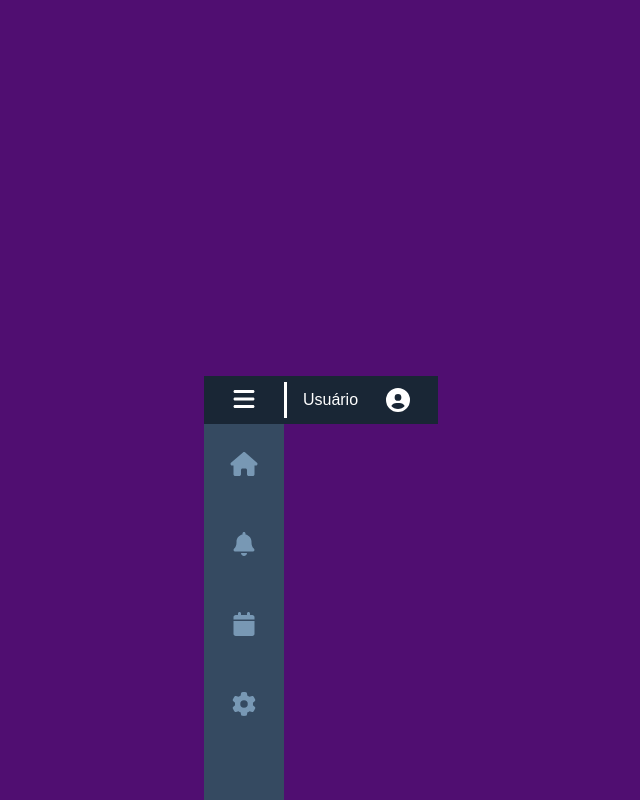
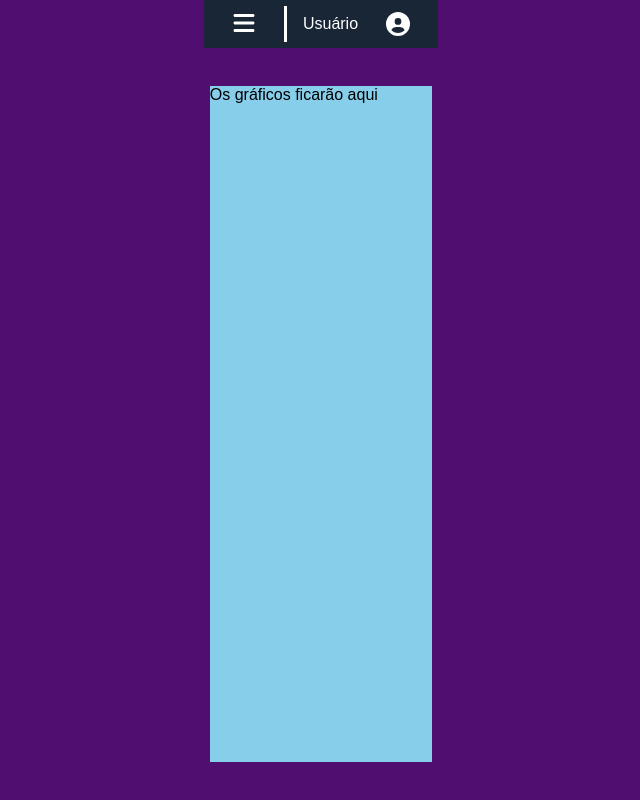
Before and after one commit to AndreHVentura/Cloud.io, a React (Create React App) app in the folder front/: page /home in a window 1280 px wide. Shown: the whole page, without its empty margins (319-959 px from the left). Built offline with nearby package versions, Linux system fonts and the light colour scheme.

Commit message:
Homepage pronta

```diff
--- a/front/src/pages/Home.tsx
+++ b/front/src/pages/Home.tsx
@@ -1,157 +1,23 @@
-import styled from "styled-components";
-import { NavLink } from "react-router-dom";
+import { useState } from "react";
+import NavBar from "../components/Navbar";
+import Topbar from "../components/Topbar";
+import MainContent from "../components/Maincontent";
 
 export default function Home() {
+  const [isActive, setIsActive] = useState<string>("close");
+  const toggle = () => {
+    if(isActive === "close") {
+      setIsActive("open")
+    } else {
+      setIsActive("close")
+    }
+  }
+
   return (
     <>
-      <NavBar />
-      <Topbar />
+      <NavBar state={isActive}/>
+      <Topbar helper={toggle}/>
+      <MainContent />
     </>
   );
 };
-
-function NavBar() {
-    return (
-      <Nav>
-        <Ul>
-
-          <li>
-            <NavLink to="/">
-              <svg xmlns="http://www.w3.org/2000/svg" viewBox="0 0 576 512"><path fill="#74C0FC" d="M575.8 255.5c0 18-15 32.1-32 32.1l-32 0 .7 160.2c0 2.7-.2 5.4-.5 8.1l0 16.2c0 22.1-17.9 40-40 40l-16 0c-1.1 0-2.2 0-3.3-.1c-1.4 .1-2.8 .1-4.2 .1L416 512l-24 0c-22.1 0-40-17.9-40-40l0-24 0-64c0-17.7-14.3-32-32-32l-64 0c-17.7 0-32 14.3-32 32l0 64 0 24c0 22.1-17.9 40-40 40l-24 0-31.9 0c-1.5 0-3-.1-4.5-.2c-1.2 .1-2.4 .2-3.6 .2l-16 0c-22.1 0-40-17.9-40-40l0-112c0-.9 0-1.9 .1-2.8l0-69.7-32 0c-18 0-32-14-32-32.1c0-9 3-17 10-24L266.4 8c7-7 15-8 22-8s15 2 21 7L564.8 231.5c8 7 12 15 11 24z"/></svg>
-              <span>Início</span>
-            </NavLink>
-          </li>
-          <li>
-            <NavLink to="/">
-              <svg xmlns="http://www.w3.org/2000/svg" viewBox="0 0 448 512"><path fill="#74C0FC" d="M224 0c-17.7 0-32 14.3-32 32l0 19.2C119 66 64 130.6 64 208l0 18.8c0 47-17.3 92.4-48.5 127.6l-7.4 8.3c-8.4 9.4-10.4 22.9-5.3 34.4S19.4 416 32 416l384 0c12.6 0 24-7.4 29.2-18.9s3.1-25-5.3-34.4l-7.4-8.3C401.3 319.2 384 273.9 384 226.8l0-18.8c0-77.4-55-142-128-156.8L256 32c0-17.7-14.3-32-32-32zm45.3 493.3c12-12 18.7-28.3 18.7-45.3l-64 0-64 0c0 17 6.7 33.3 18.7 45.3s28.3 18.7 45.3 18.7s33.3-6.7 45.3-18.7z"/></svg>
-              <span>Alertas</span>
-            </NavLink>
-          </li>
-          <li>
-            <NavLink to="/">
-              <svg xmlns="http://www.w3.org/2000/svg" viewBox="0 0 448 512"><path fill="#74C0FC" d="M96 32l0 32L48 64C21.5 64 0 85.5 0 112l0 48 448 0 0-48c0-26.5-21.5-48-48-48l-48 0 0-32c0-17.7-14.3-32-32-32s-32 14.3-32 32l0 32L160 64l0-32c0-17.7-14.3-32-32-32S96 14.3 96 32zM448 192L0 192 0 464c0 26.5 21.5 48 48 48l352 0c26.5 0 48-21.5 48-48l0-272z"/></svg>
-              <span>Histórico</span>
-            </NavLink>
-          </li>
-          <li>
-            <NavLink to="/">
-              <svg xmlns="http://www.w3.org/2000/svg" viewBox="0 0 512 512"><path fill="#74C0FC" d="M495.9 166.6c3.2 8.7 .5 18.4-6.4 24.6l-43.3 39.4c1.1 8.3 1.7 16.8 1.7 25.4s-.6 17.1-1.7 25.4l43.3 39.4c6.9 6.2 9.6 15.9 6.4 24.6c-4.4 11.9-9.7 23.3-15.8 34.3l-4.7 8.1c-6.6 11-14 21.4-22.1 31.2c-5.9 7.2-15.7 9.6-24.5 6.8l-55.7-17.7c-13.4 10.3-28.2 18.9-44 25.4l-12.5 57.1c-2 9.1-9 16.3-18.2 17.8c-13.8 2.3-28 3.5-42.5 3.5s-28.7-1.2-42.5-3.5c-9.2-1.5-16.2-8.7-18.2-17.8l-12.5-57.1c-15.8-6.5-30.6-15.1-44-25.4L83.1 425.9c-8.8 2.8-18.6 .3-24.5-6.8c-8.1-9.8-15.5-20.2-22.1-31.2l-4.7-8.1c-6.1-11-11.4-22.4-15.8-34.3c-3.2-8.7-.5-18.4 6.4-24.6l43.3-39.4C64.6 273.1 64 264.6 64 256s.6-17.1 1.7-25.4L22.4 191.2c-6.9-6.2-9.6-15.9-6.4-24.6c4.4-11.9 9.7-23.3 15.8-34.3l4.7-8.1c6.6-11 14-21.4 22.1-31.2c5.9-7.2 15.7-9.6 24.5-6.8l55.7 17.7c13.4-10.3 28.2-18.9 44-25.4l12.5-57.1c2-9.1 9-16.3 18.2-17.8C227.3 1.2 241.5 0 256 0s28.7 1.2 42.5 3.5c9.2 1.5 16.2 8.7 18.2 17.8l12.5 57.1c15.8 6.5 30.6 15.1 44 25.4l55.7-17.7c8.8-2.8 18.6-.3 24.5 6.8c8.1 9.8 15.5 20.2 22.1 31.2l4.7 8.1c6.1 11 11.4 22.4 15.8 34.3zM256 336a80 80 0 1 0 0-160 80 80 0 1 0 0 160z"/></svg>
-              <span>Configurações</span>
-            </NavLink>
-          </li>
-
-        </Ul>
-      </Nav>
-    );
-}
-
-const Nav = styled.nav`
-  width: 5rem;
-  margin-top: 3rem;
-  height: 100vh;
-  position: fixed;
-  background-color: rgb(53,74,97);
-  transition: width 200ms ease;
-
-  &:hover {
-    width: 15rem;
-  }
-
-  &:hover span {
-    display: block;
-  }
-`;
-
-const Ul = styled.ul`
-  list-style: none;
-  padding: 0;
-  margin: 0;
-  display: flex;
-  flex-direction: column;
-  align-items: center;
-  height: 100%;
-
-  & li {
-    width: 100%;
-  }
-
-  & a {
-    display: flex;
-    align-items: center;
-    height: 5rem;
-    text-decoration: none;
-    color: white;
-    filter: grayscale(50%) opacity(0.7);
-    transition: 400ms
-  }
-
-  & a:hover {
-    filter: grayscale(0%) opacity(1);
-    background-color: rgb(33, 54, 77);
-    color: white;
-  }
-
-  & span {
-    display: none;
-    margin-left: 1rem;
-  }
-
-  & svg {
-    height: 1.5rem;
-    width: 1.5rem;
-    min-width: 3rem;
-    margin: 0 1rem;
-  }
-`;
-
-function Topbar() {
-  return(
-    <Upperdiv>
-        <svg xmlns="http://www.w3.org/2000/svg" viewBox="0 0 512 512"><path fill="white" d="M399 384.2C376.9 345.8 335.4 320 288 320l-64 0c-47.4 0-88.9 25.8-111 64.2c35.2 39.2 86.2 63.8 143 63.8s107.8-24.7 143-63.8zM0 256a256 256 0 1 1 512 0A256 256 0 1 1 0 256zm256 16a72 72 0 1 0 0-144 72 72 0 1 0 0 144z"/></svg>
-      <P>Usuário</P>
-      <ToggleDiv>
-        <Button>
-          <svg xmlns="http://www.w3.org/2000/svg" viewBox="0 0 448 512"><path fill="white" d="M0 96C0 78.3 14.3 64 32 64l384 0c17.7 0 32 14.3 32 32s-14.3 32-32 32L32 128C14.3 128 0 113.7 0 96zM0 256c0-17.7 14.3-32 32-32l384 0c17.7 0 32 14.3 32 32s-14.3 32-32 32L32 288c-17.7 0-32-14.3-32-32zM448 416c0 17.7-14.3 32-32 32L32 448c-17.7 0-32-14.3-32-32s14.3-32 32-32l384 0c17.7 0 32 14.3 32 32z"/></svg>
-        </Button>
-      </ToggleDiv>
-    </Upperdiv>
-  );
-}
-
-const Upperdiv = styled.div`
-  background-color: rgb(25,38,53);
-  height: 3rem;
-  display: flex;
-  flex-direction: row-reverse;
-  align-items: center;
-  justify-content: flex-start;
-  color: white;
-  padding: 0 1rem;
-
-  & svg {
-    height: 1.5rem;
-    width: 1.5rem;
-    min-width: 3rem;
-  }
-`;
-
-const P = styled.p`
-  margin: 0 1rem;
-`;
-
-const Button = styled.button`
-  background-color: rgb(25,38,53);
-  border: none;
-  cursor: pointer;
-  padding: 0.3rem 0;
-
-  &:hover {
-    background-color: rgb(45,58,73)
-  }
-`;
-
-const ToggleDiv = styled.div`
-  margin-right: auto;
-  border-right: solid white;
-  padding-right: 1rem;
-`;
```
